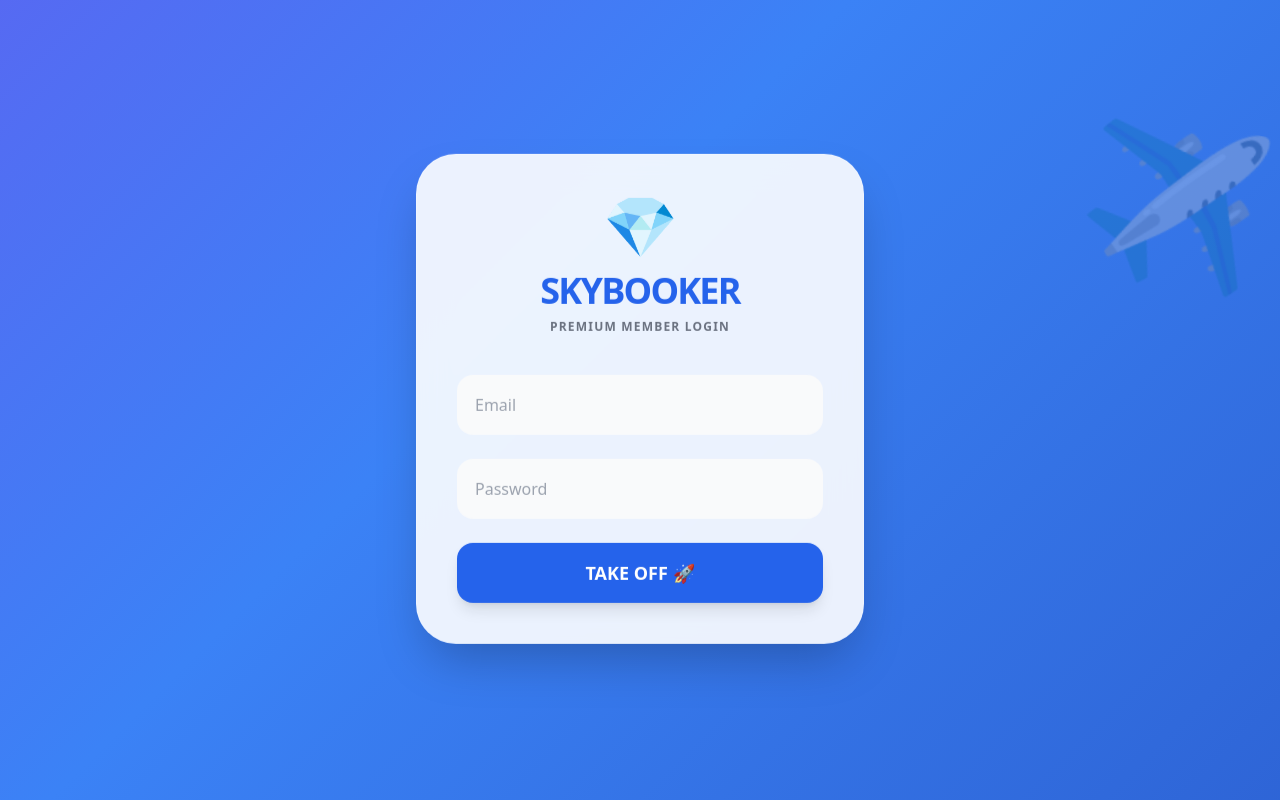
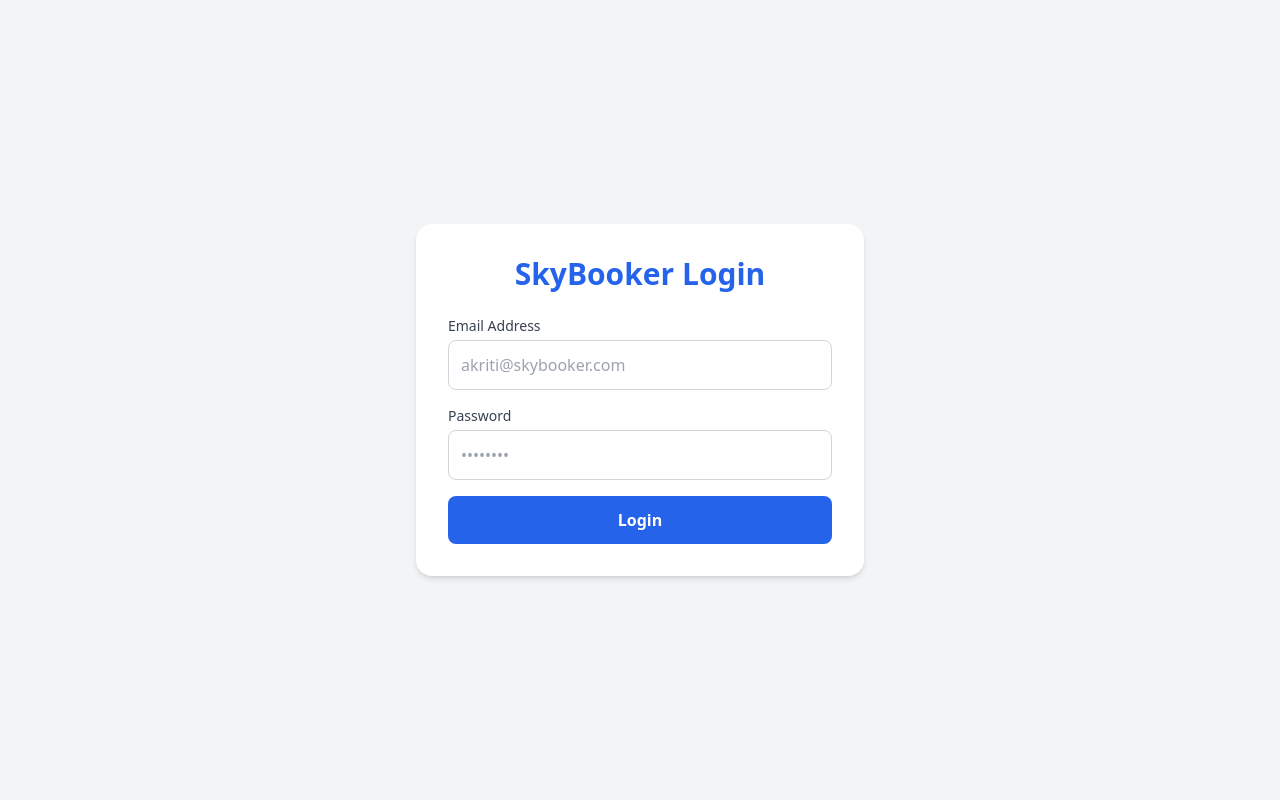
Before and after one commit to akrititrivedi18/skybooker-pro, a React (Create React App) app in the folder skybooker-project/frontend/: page / in a window 1280 px wide. Built offline with nearby package versions, Linux system fonts and the light colour scheme.

Commit message:
Update Login.js

```diff
--- a/skybooker-project/frontend/src/Login.js
+++ b/skybooker-project/frontend/src/Login.js
@@ -1,6 +1,5 @@
 import React, { useState } from 'react';
 import { useNavigate } from 'react-router-dom';
-import './App.css';
 
 function Login() {
   const [email, setEmail] = useState('');
@@ -9,52 +8,46 @@ function Login() {
 
   const handleLogin = (e) => {
     e.preventDefault();
+    // Simple authentication logic
     if (email === 'akriti@skybooker.com' && password === 'akriti123') {
       navigate('/search');
     } else {
-      alert('Galat credentials! Hint: akriti@skybooker.com / akriti123');
+      alert('Invalid credentials. Hint: akriti@skybooker.com / akriti123');
     }
   };
 
   return (
-    <div className="min-h-screen flex items-center justify-center animate-gradient px-4 relative overflow-hidden">
-
-      {/* ✈️ YE RAHA BACKGROUND ME UDTA HUA PLANE */}
-      <div className="plane-bg text-white opacity-20" style={{ top: '20%' }}>
-        ✈️
-      </div>
-
-      {/* Login Card */}
-      <div className="bg-white/90 backdrop-blur-lg p-10 rounded-[2.5rem] shadow-2xl w-full max-w-md animate-float relative z-10 border border-white/20">
-
-        <div className="text-center mb-10">
-          <div className="text-6xl mb-4">💎</div>
-          <h1 className="text-4xl font-black text-blue-600 tracking-tighter">SKYBOOKER</h1>
-          <p className="text-gray-500 font-bold text-xs uppercase tracking-widest mt-2">Premium Member Login</p>
-        </div>
-
-        <form onSubmit={handleLogin} className="space-y-6">
+    <div className="min-h-screen flex items-center justify-center bg-gray-100 px-4">
+      <div className="bg-white p-8 rounded-2xl shadow-md w-full max-w-md">
+        <h2 className="text-3xl font-bold text-center mb-6 text-blue-600">SkyBooker Login</h2>
+        <form onSubmit={handleLogin} className="space-y-4">
+          <div>
+            <label className="block text-sm font-medium text-gray-700">Email Address</label>
             <input
               type="email"
-            placeholder="Email"
-            className="w-full p-4 bg-gray-50 border-2 border-transparent focus:border-blue-500 rounded-2xl outline-none font-medium"
+              className="mt-1 block w-full border border-gray-300 p-3 rounded-lg focus:ring-blue-500 focus:border-blue-500 outline-none"
+              placeholder="akriti@skybooker.com"
               value={email}
               onChange={(e) => setEmail(e.target.value)}
               required
             />
+          </div>
+          <div>
+            <label className="block text-sm font-medium text-gray-700">Password</label>
             <input
               type="password"
-            placeholder="Password"
-            className="w-full p-4 bg-gray-50 border-2 border-transparent focus:border-blue-500 rounded-2xl outline-none font-medium"
+              className="mt-1 block w-full border border-gray-300 p-3 rounded-lg focus:ring-blue-500 focus:border-blue-500 outline-none"
+              placeholder="••••••••"
               value={password}
               onChange={(e) => setPassword(e.target.value)}
               required
             />
+          </div>
           <button
             type="submit"
-            className="w-full bg-blue-600 hover:bg-blue-700 text-white p-4 rounded-2xl font-black text-lg shadow-lg transition-all active:scale-95"
+            className="w-full bg-blue-600 text-white p-3 rounded-lg font-semibold hover:bg-blue-700 transition duration-300"
           >
-            TAKE OFF 🚀
+            Login
           </button>
         </form>
       </div>
```
Lines whose indentation alone changed are shown as unchanged.
